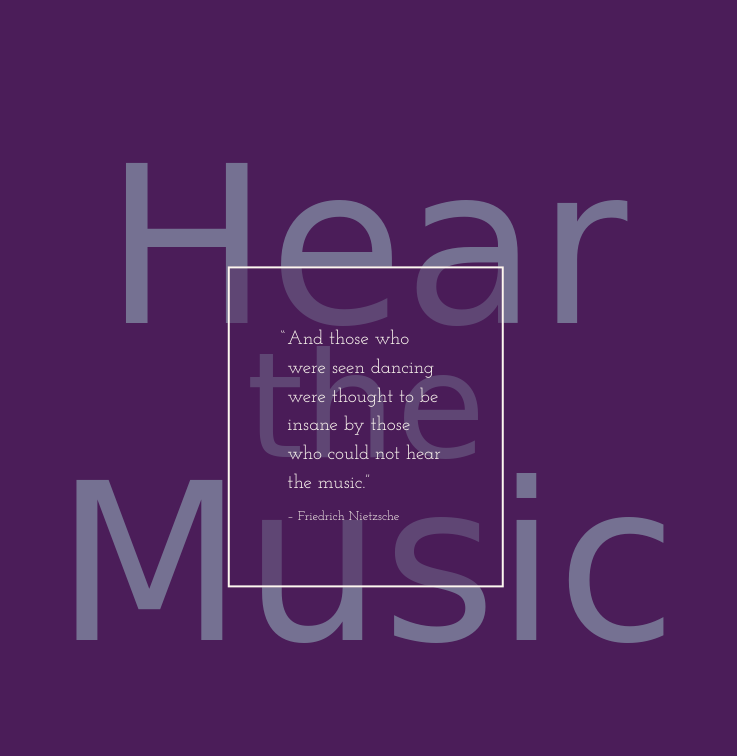
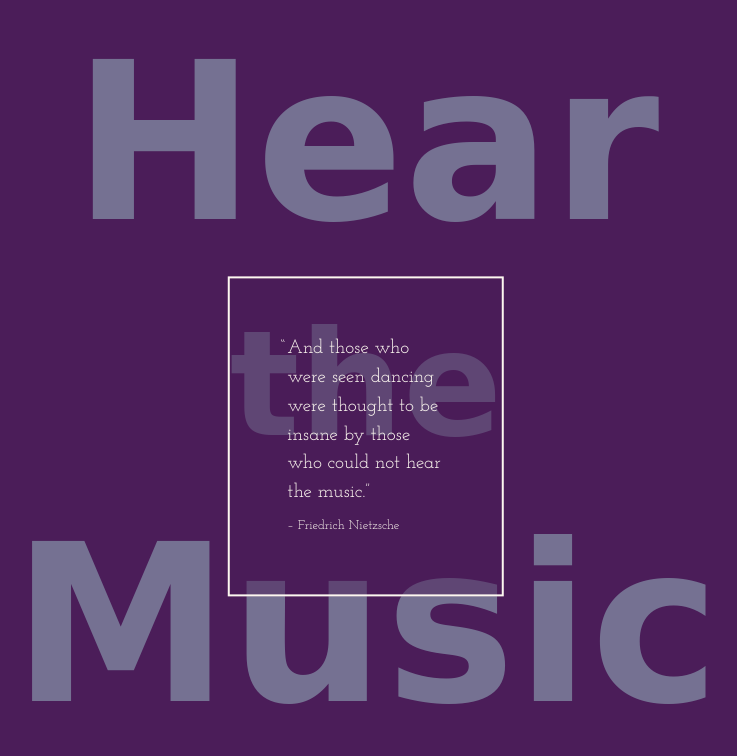
Before and after one commit to zannallan/just-your-type, a plain HTML site: page index.html in a window 1280 px wide. Shown: the whole page, without its empty margins (274-1011 px from the left). Drawn offline with Linux system fonts and the light colour scheme; a web font is replaced by a local one.

Commit message:
Remove and add content for markbot

```diff
--- a/css/main.css
+++ b/css/main.css
@@ -1,41 +1,19 @@
-@-moz-viewport { width: device-width; scale: 1; }
-@-ms-viewport { width: device-width; scale: 1; }
-@-o-viewport { width: device-width; scale: 1; }
-@-webkit-viewport { width: device-width; scale: 1; }
-@viewport { width: device-width; scale: 1; }
-
-html {
-  -moz-text-size-adjust: 100%;
-  -ms-text-size-adjust: 100%;
-  -webkit-text-size-adjust: 100%;
-  text-size-adjust: 100%;
-  box-sizing: border-box;
-  font-family: serif;
-}
-
-*, *::before, *::after {
-  box-sizing: inherit;
-}
-
 body {
-  margin: 0;
   background-color: #4b1d59;
 }
 
 .background {
-  margin-top: 15%;
-  color: rgba(159, 198, 204, 0.5);
-  font-family: Euphoria Script, cursive;
-  line-height: .2;
+  color: rgba(159, 198, 204, .5);
+  font-family: "Euphoria Script", cursive;
 }
 
 blockquote {
   max-width: 40%;
   border: 2px solid #fdf8f0;
   color: #fdf8f0;
-  background-color: rgba(75, 29, 89, 0.5);
+  background-color: rgba(75, 29, 89, .5);
   left: 50%;
   top: 15%;
-  transform: translate(-50%,50%);
-  font-family: Josefin Slab, serif;
+  transform: translate(-50%, 50%);
+  font-family: "Josefin Slab", serif;
 }
--- a/index.html
+++ b/index.html
@@ -4,24 +4,27 @@
   <meta charset="utf-8">
   <title>Hear The Music</title>
   <meta name="viewport" content="width=device-width,initial-scale=1">
+  <link rel="stylesheet" href="css/modules.css">
+  <link rel="stylesheet" href="css/grid.css">
   <link rel="stylesheet" href="css/type.css">
-  <link rel="stylesheet" href="css/grid.css">
-  <link rel="stylesheet" href="css/modules.css">
   <link rel="stylesheet" href="css/main.css">
   <link href="https://fonts.googleapis.com/css?family=Euphoria+Script|Josefin+Slab:400,400i,600,600i,700&display=swap" rel="stylesheet">
 </head>
 <body>
 
   <article class="max-length">
-		<div class="content center-content relative">
-			<div class="background text-center exa">
-				<div class="hear zetta">Hear</div>
-				<div>the</div>
-				<div class="music zetta">Music</div>
-			</div>
-      <blockquote class="push-0 island-2 absolute">
-          <p class="push-1-4 kilo"><span class="hang-punc">“</span>And those who were seen dancing were thought to be insane by those who could not hear the music.”</p>
-          <footer class="milli">– Friedrich Nietzsche</footer>
+    <div class="content center-content relative grid">
+      <div class="background text-center exa unit">
+        <div>
+          <h1 class="push-0">
+            <span class="hear zetta">Hear</span> <br>the<br>
+            <span class="hear zetta">Music</span>
+          </h1>
+        </div>
+      </div>
+      <blockquote class="push-0 island-2 absolute unit">
+        <p class="push-1-4 kilo"><span class="hang-punc">“</span>And those who were seen dancing were thought to be insane by those who could not hear the music.”</p>
+        <footer class="milli">– Friedrich Nietzsche</footer>
       </blockquote>
     </div>
   </article>
```
